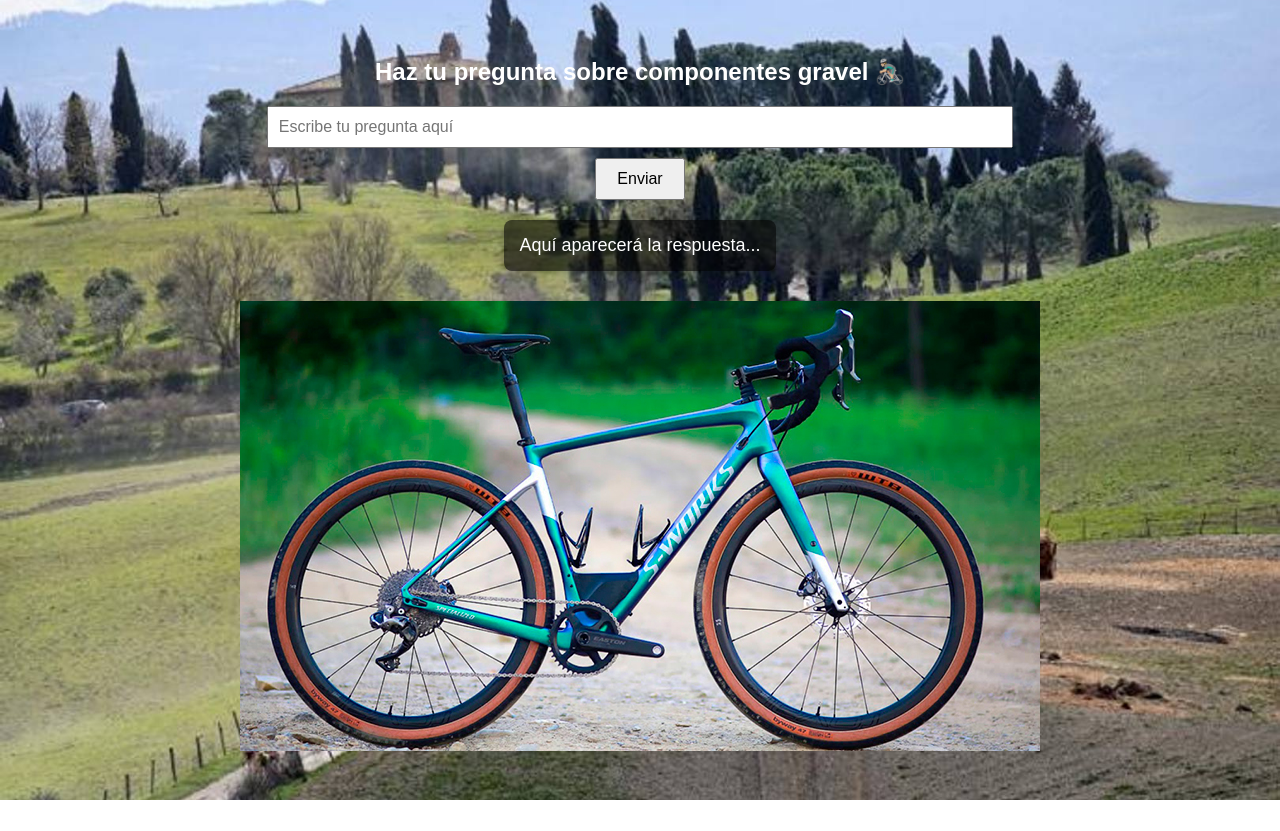
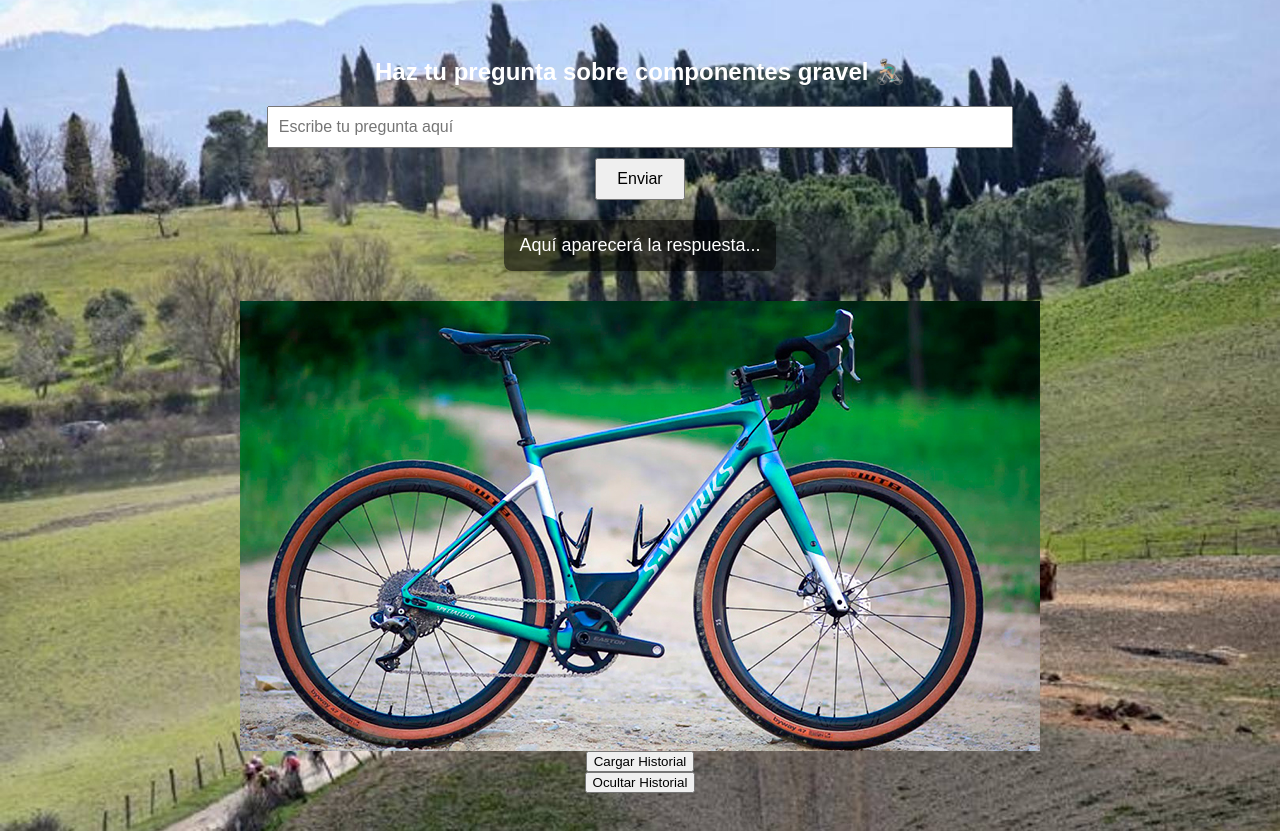
Before and after one commit to oriolaguirre/API_GRAVEL, a Flask app: page / in a window 1280 px wide. Before the commit the page ends 800 px from the top, so only its background shows below. Run offline with Flask 3, Linux system fonts and the light colour scheme; some libraries are stand-ins or nearby versions.

Commit message:
historial

```diff
--- a/app.py
+++ b/app.py
@@ -28,6 +28,25 @@
     except Exception as e:
         print("🔴 Error al insertar datos:", e)
 
+@app.route("/historial", methods=['GET'])
+def historial():
+    try:
+        conn = psycopg2.connect(
+            dbname="postgres",
+            user="postgres",
+            password="Stanleykubrick1",
+            host="bbdd-prueba.cj6g4qiykkef.eu-north-1.rds.amazonaws.com",
+            port="5432"
+        )
+        with conn:
+            with conn.cursor() as cursor:
+                cursor.execute("SELECT Prompt_entrada, Prompt_salida FROM Prompts ORDER BY id_number DESC")
+                rows = cursor.fetchall()
+        print("🟢 Carga hecha correctamente.")
+        return jsonify({"historial": rows})
+    except Exception as e:
+        print("🔴 Error al cargar:", e)
+        return jsonify({"error": str(e)})
 
 
 def modelo(pregunta):
@@ -61,5 +80,5 @@
     conection(preg, respuesta)
     return jsonify({"respuesta": respuesta})
 
-#if __name__ == "__main__":
-   #app.run(host="0.0.0.0", port=5000)
+if __name__ == "__main__":
+   app.run(host="0.0.0.0", port=5000)
--- a/templates/gravel.html
+++ b/templates/gravel.html
@@ -77,7 +77,8 @@
   <div class="bike">
     <img src="{{ url_for('static', filename='images/s-swords.jpg') }}" alt="bicicleta gravel">
   </div>
-
+    <button id="historialButton">Cargar Historial</button>
+  <button id="ocultarButton">Ocultar Historial</button>
   <script>
     const button = document.getElementById("submitButton");
 
@@ -101,6 +102,42 @@
       }
     });
   </script>
+  <script>
+  const historialBtn = document.getElementById("historialButton");
+
+  historialBtn.addEventListener("click", async () => {
+    const responseArea = document.getElementById("responseOutput");
+    responseArea.innerHTML = "<p><em>Cargando historial...</em></p>";
+
+    try {
+      const res = await fetch("/historial");
+      const data = await res.json();
+
+      if (data.historial && data.historial.length > 0) {
+        let html = "<ul>";
+        data.historial.forEach(([entrada, salida]) => {
+          html += `<li><strong>${entrada}:</strong> ${salida}</li>`;
+        });
+        html += "</ul>";
+        responseArea.innerHTML = html;
+      } else {
+        responseArea.innerHTML = "<p>No hay datos en el historial.</p>";
+      }
+
+    } catch (err) {
+      responseArea.innerHTML = `<p style='color:red;'>Error al cargar: ${err}</p>`;
+    }
+  });
+</script>
+<script>
+  const ocultarBtn = document.getElementById("ocultarButton");
+
+  ocultarBtn.addEventListener("click", () => {
+    const responseArea = document.getElementById("responseOutput");
+    responseArea.innerHTML = "<p>Historial oculto.</p>";
+  });
+</script>
+
 
 </body>
 </html>
```
